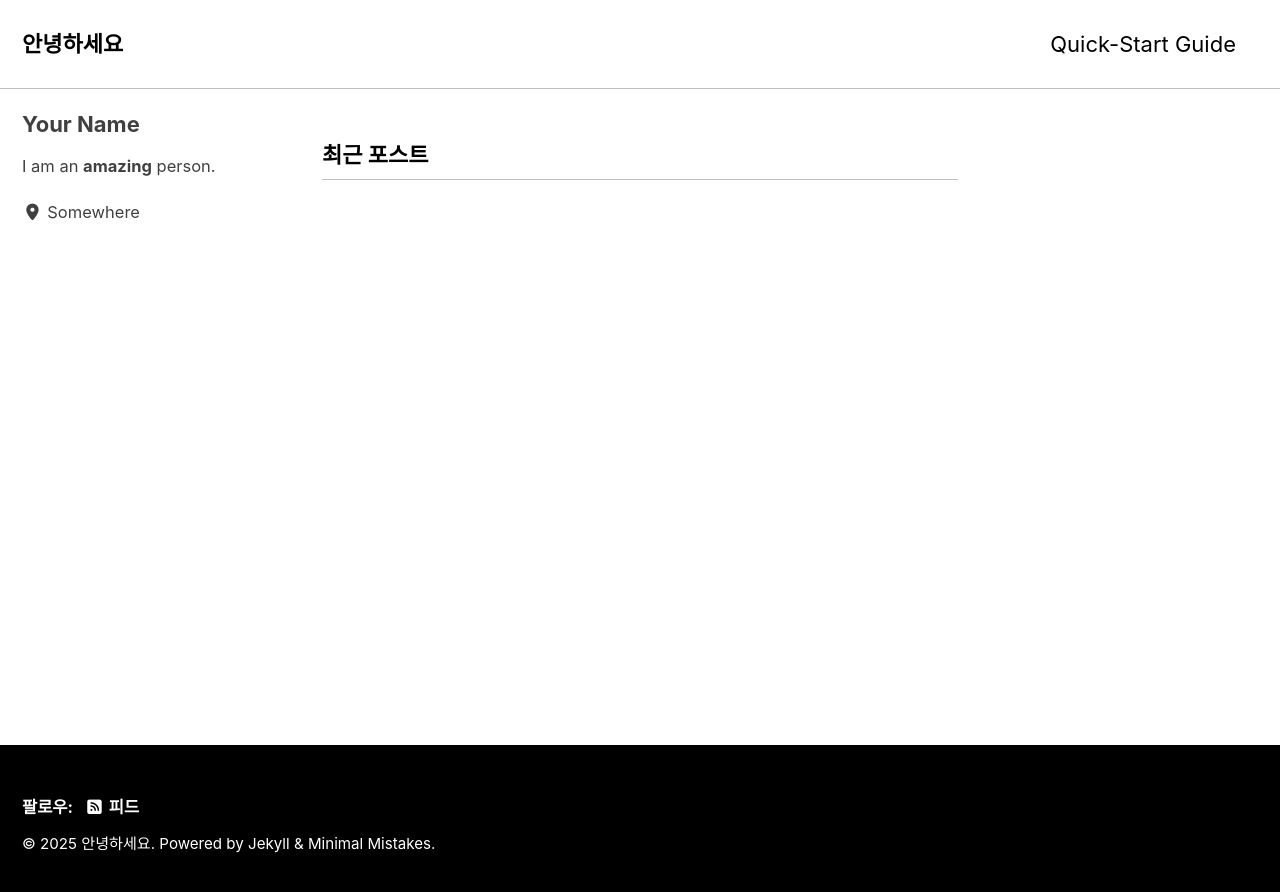
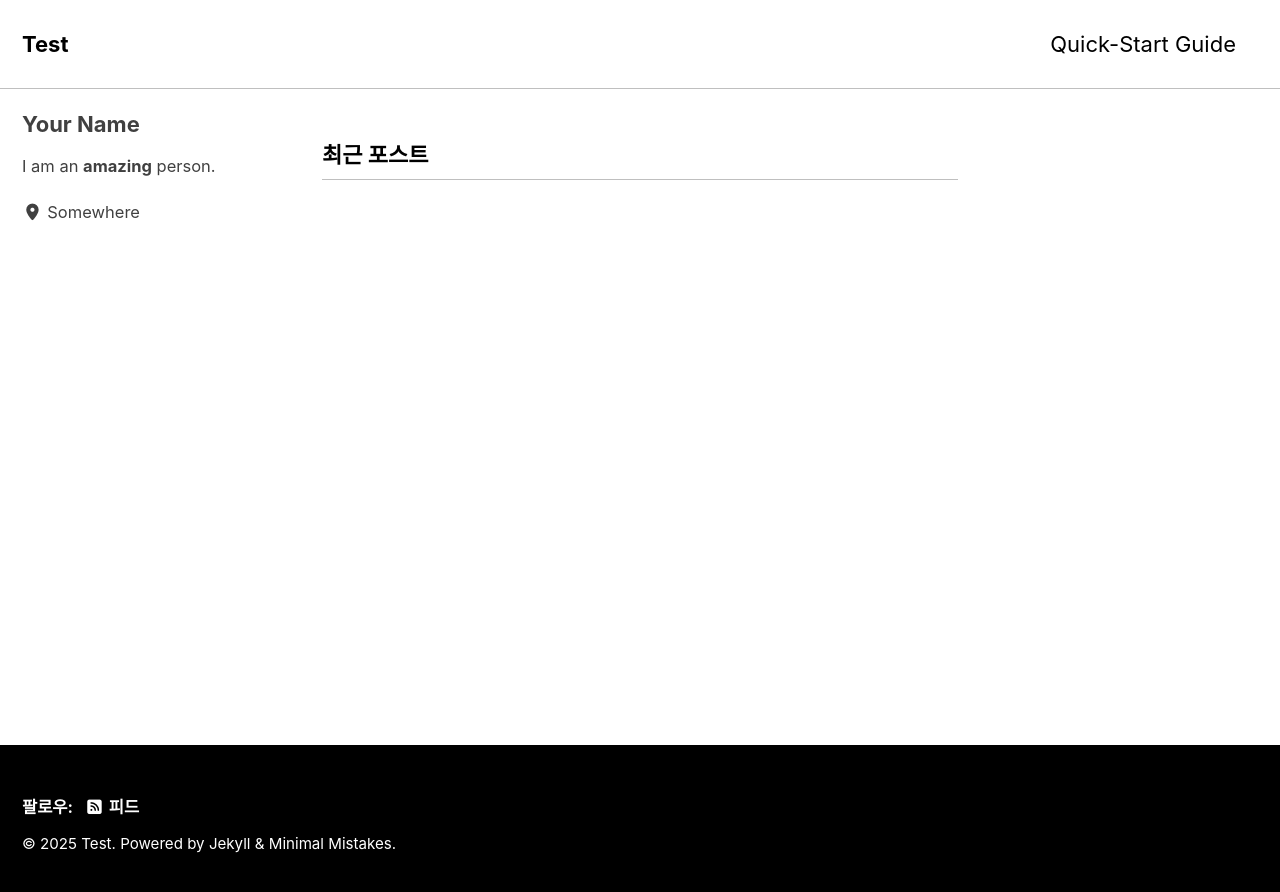
Before and after one commit to kgw1047/kgw1047.github.io, a Jekyll site: the page built from index.html, in a window 1280 px wide. Shown: the top 892 px of the page. Built offline with Jekyll 4.4.1, drawn with Linux system fonts in a browser that asks for light colours; cached includes are drawn as plain includes; the list of posts is cut into pages by our own code.

Commit message:
change lang

```diff
--- a/_config.yml
+++ b/_config.yml
@@ -17,7 +17,7 @@ minimal_mistakes_skin    : "contrast" # "default", "air", "aqua", "contrast", "d
 # Site Settings
 locale                   : "ko-KR"
 rtl                      : # true, false (default) # turns direction of the page into right to left for RTL languages
-title                    : "안녕하세요"
+title                    : "Test"
 title_separator          : "-"
 subtitle                 : # site tagline that appears below site title in masthead
 name                     : "Your Name"
```
